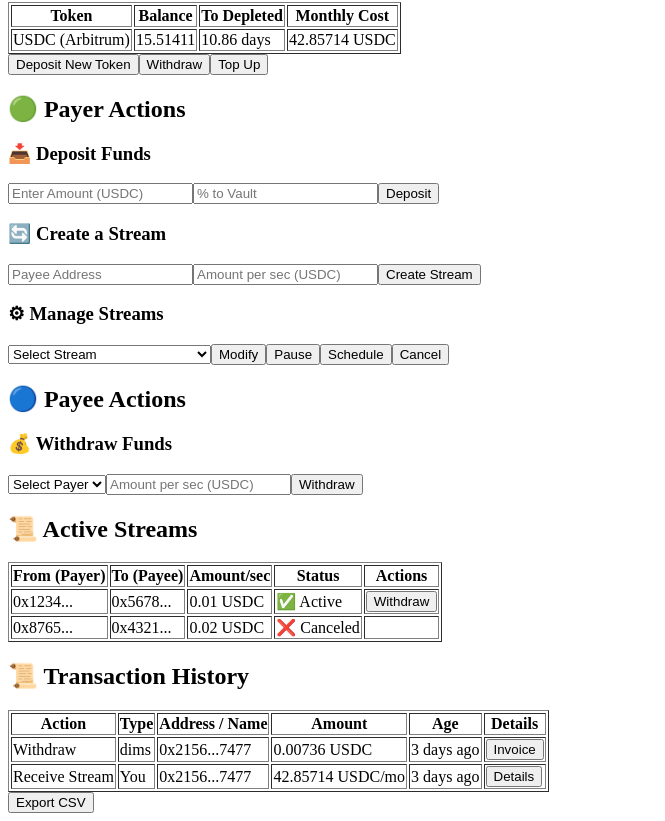
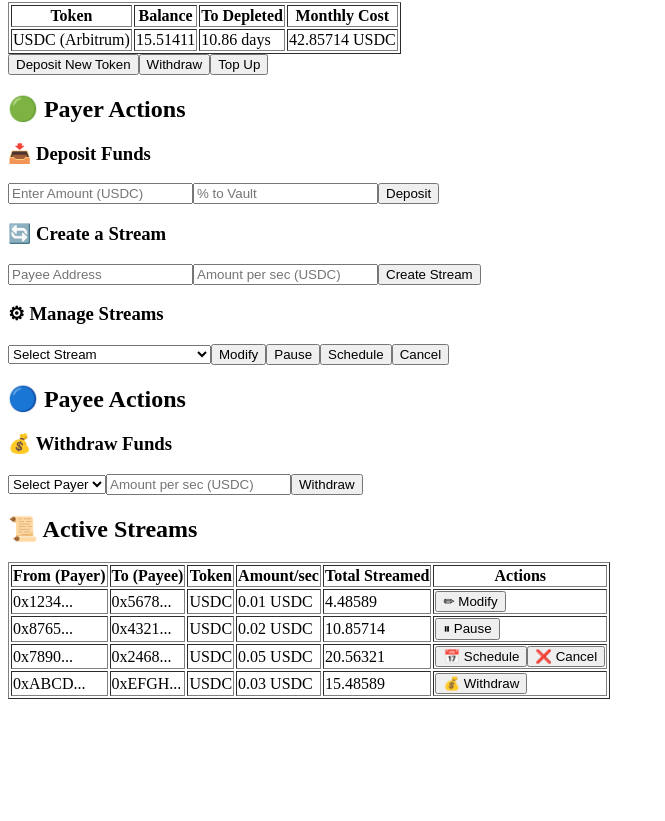
Before and after one commit to scholarstream/interface, a React (Vite) app: page / in a window 1280 px wide. Shown: the part 205-1026 px from the top of the page, without its empty margins (0-665 px from the left). After the commit the page ends 912 px from the top, so only its background shows below. Built offline with nearby package versions, Linux system fonts and the light colour scheme.

Commit message:
chore: minor changes

```diff
--- a/src/App.tsx
+++ b/src/App.tsx
@@ -61,16 +61,23 @@ function App() {
       </select>
       <input type="text" placeholder="Amount per sec (USDC)" />
       <button>Withdraw</button>
+      <StreamsTable />
+    </div>
+  );
+}
 
-      {/* Shared Streams Table */}
+function StreamsTable() {
+  return (
+    <div>
       <h2>📜 Active Streams</h2>
       <table border={1}>
         <thead>
           <tr>
             <th>From (Payer)</th>
             <th>To (Payee)</th>
+            <th>Token</th>
             <th>Amount/sec</th>
-            <th>Status</th>
+            <th>Total Streamed</th>
             <th>Actions</th>
           </tr>
         </thead>
@@ -78,55 +85,49 @@ function App() {
           <tr>
             <td>0x1234...</td>
             <td>0x5678...</td>
+            <td>USDC</td>
             <td>0.01 USDC</td>
-            <td>✅ Active</td>
-            <td><button>Withdraw</button></td>
+            <td>4.48589</td>
+            <td>
+              <button>✏ Modify</button>
+            </td>
           </tr>
           <tr>
             <td>0x8765...</td>
             <td>0x4321...</td>
+            <td>USDC</td>
             <td>0.02 USDC</td>
-            <td>❌ Canceled</td>
-            <td></td>
+            <td>10.85714</td>
+            <td>
+              <button>⏸ Pause</button>
+            </td>
+          </tr>
+          <tr>
+            <td>0x7890...</td>
+            <td>0x2468...</td>
+            <td>USDC</td>
+            <td>0.05 USDC</td>
+            <td>20.56321</td>
+            <td>
+              <button>📅 Schedule</button>
+              <button>❌ Cancel</button>
+            </td>
+          </tr>
+          <tr>
+            <td>0xABCD...</td>
+            <td>0xEFGH...</td>
+            <td>USDC</td>
+            <td>0.03 USDC</td>
+            <td>15.48589</td>
+            <td>
+              <button>💰 Withdraw</button>
+            </td>
           </tr>
         </tbody>
       </table>
-
-      {/* History Section */}
-      <h2>📜 Transaction History</h2>
-      <table border={1}>
-        <thead>
-          <tr>
-            <th>Action</th>
-            <th>Type</th>
-            <th>Address / Name</th>
-            <th>Amount</th>
-            <th>Age</th>
-            <th>Details</th>
-          </tr>
-        </thead>
-        <tbody>
-          <tr>
-            <td>Withdraw</td>
-            <td>dims</td>
-            <td>0x2156...7477</td>
-            <td>0.00736 USDC</td>
-            <td>3 days ago</td>
-            <td><button>Invoice</button></td>
-          </tr>
-          <tr>
-            <td>Receive Stream</td>
-            <td>You</td>
-            <td>0x2156...7477</td>
-            <td>42.85714 USDC/mo</td>
-            <td>3 days ago</td>
-            <td><button>Details</button></td>
-          </tr>
-        </tbody>
-      </table>
-      <button>Export CSV</button>
     </div>
   );
 }
 
+
 export default App;
```
